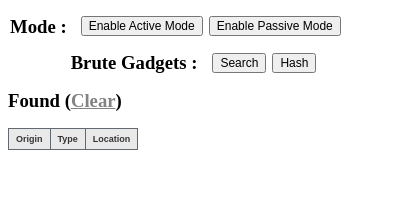
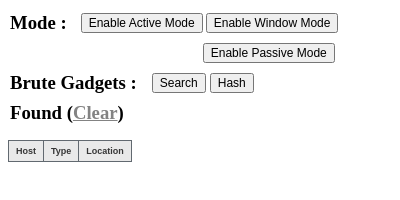
Before and after one commit to msrkp/PPScan, a browser extension: page pages/popup.html in a window 400 px wide. Drawn offline with Linux system fonts and the light colour scheme.

Commit message:
visual improvement

```diff
--- a/pages/popup.html
+++ b/pages/popup.html
@@ -13,7 +13,7 @@
         #found-label {
             display: block;
             float: left;
-            margin: 8px 0;
+            margin: 4px 2px 2px;
         }
 
         #clear {
@@ -98,28 +98,34 @@
     <div>
         <h3 style="
     float: left;
-    margin: 8px 2px;
+    margin: 4px 2px;
 ">Mode : </h3>
-        <input id="toggle" value="Enable Active Mode" type="button" style="
-    margin: 8px 2px;
+        <input id="toggle" value="Disable Active Mode" type="button" style="
+    margin: 5px 0 6px 2px;
     margin-left: 12px;
+    float: left;
 ">
-        <input type="button" id="buster" style="display: none;" value="Enable Window Mode">
-        <input type="button" id="passive" value="Disable Passive Mode"><br>
+        <input type="button" id="buster" style="display: block;float: left;margin: 5px 3px;" value="Enable Window Mode">
+        <input type="button" id="passive" value="Disable Passive Mode" style="
+    float: left;
+    display: block;
+    margin: 5px 0;
+"><br>
         <h3 style="
     float: left;
-    margin: 8px 2px;
-">Brute Gadgets : </h3><input type="button" id="brute" value="Search" style="margin: 9px 4px;margin-left: 13px;"><input type="button" id="brutehash" value="Hash" style="
-    margin: 9px 2px;
+    margin: 4px 2px;
+    clear: both;
+">Brute Gadgets : </h3><input type="button" id="brute" value="Search" style="margin: 5px 2px;margin-left: 13px;float: left;"><input type="button" id="brutehash" value="Hash" style="
+    margin: 5px 2px;
+    float: left;
 "><br>
     </div>
 
-    <h3 id="found-label" style="margin-bottom: 16px; display: block;">Found (<a href="#" id="clear" value="Clear">Clear</a>) </h3>
-    <!-- <ol ></ol> -->
+    <h3 id="found-label" style="margin-bottom: 16px;display: block;clear: both;">Found (<a href="#" id="clear" value="Clear">Clear</a>) </h3>
     <table id="found-list" style="display: block;">
         <tbody>
             <tr>
-                <th>origin</th>
+                <th>host</th>
                 <th>type</th>
                 <th>location</th>
             </tr>
@@ -130,6 +136,10 @@
 
 
 
+
+
+
+
 </body>
 
 </html>
```
